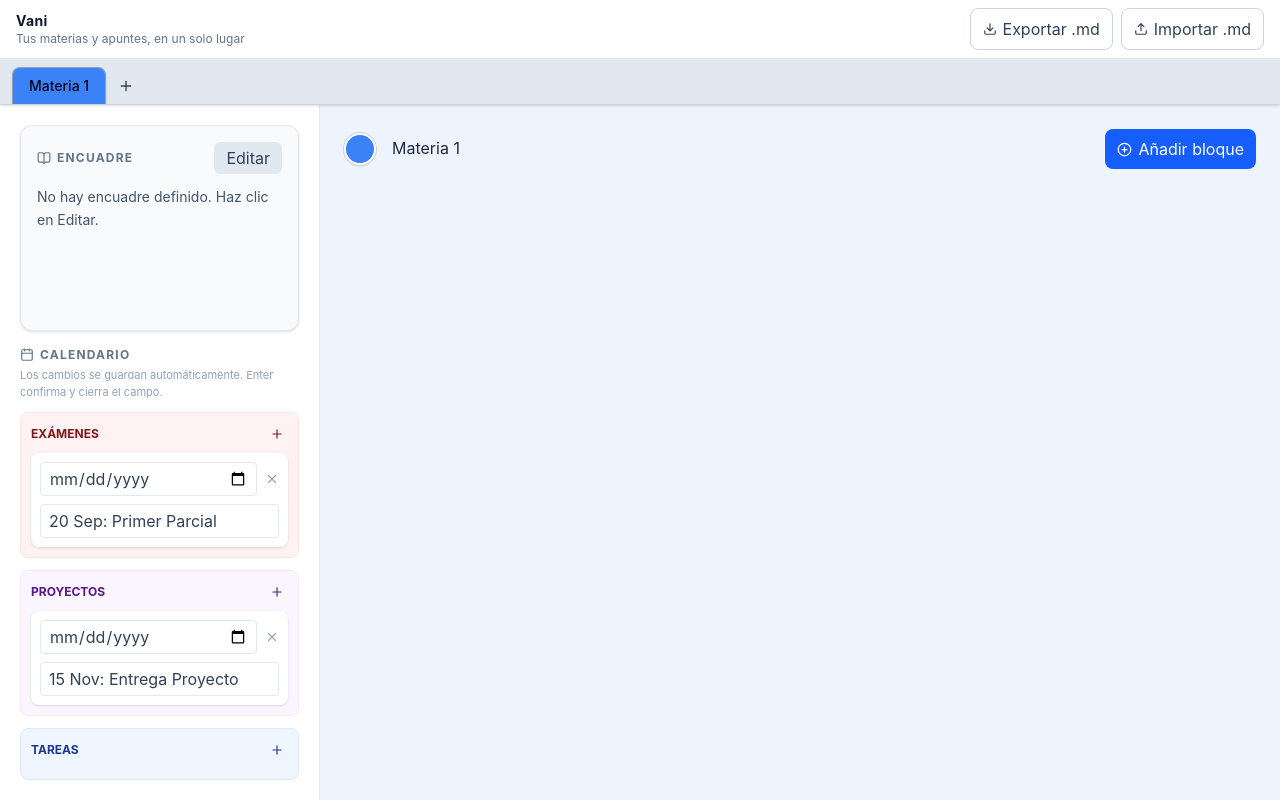
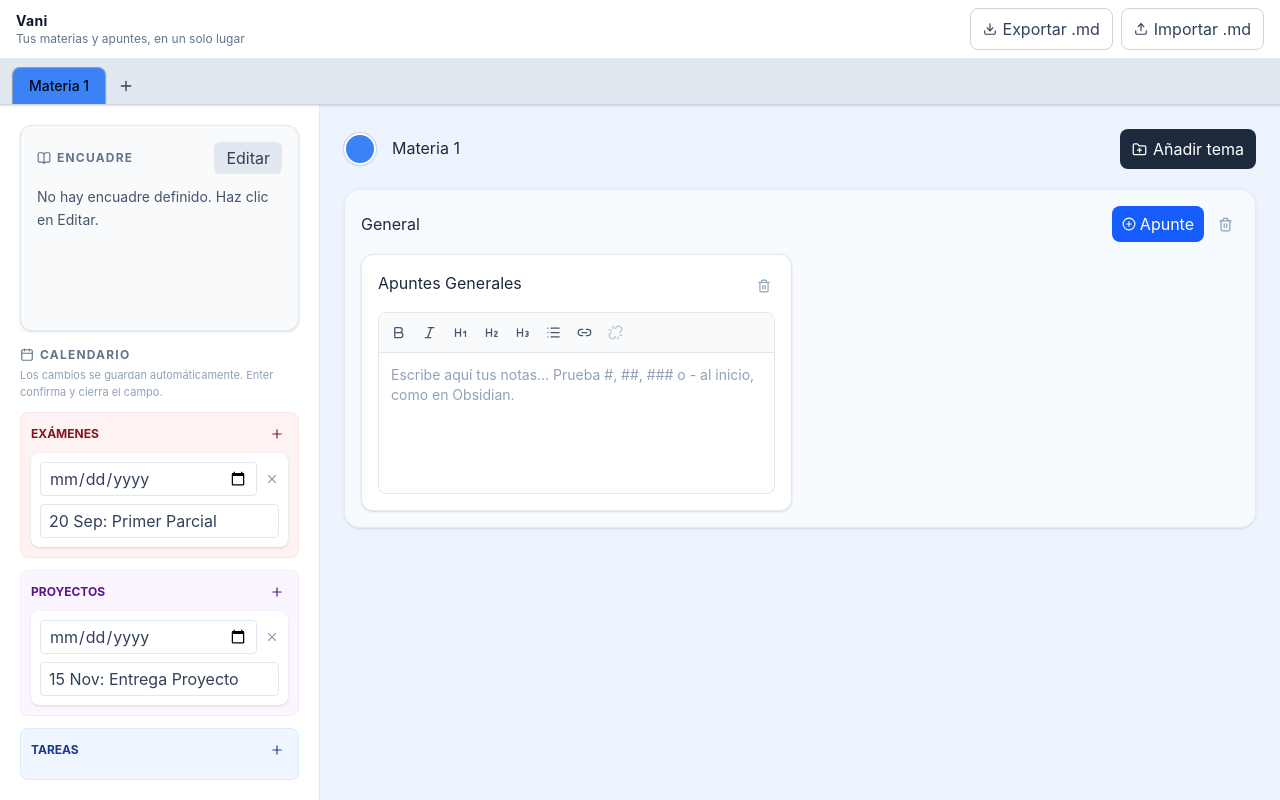
Before and after one commit to VVANEGZ/vani, a React (Vite) app in the folder vani/: page / in a window 1280 px wide. Built offline with nearby package versions, Linux system fonts and the light colour scheme.

Commit message:
feat: add topics and full CRUD for notes

```diff
--- a/vani/src/components/NotesGrid.jsx
+++ b/vani/src/components/NotesGrid.jsx
@@ -1,31 +1,57 @@
-import { PlusCircle } from "lucide-react";
+import { useState } from "react";
+import { FolderPlus, PlusCircle, Trash2 } from "lucide-react";
 import TipTapEditor from "./TipTapEditor";
+import ConfirmModal from "./ConfirmModal";
 
 export default function NotesGrid({ materia, onUpdate }) {
-  const addCard = () => {
-    const nueva = {
-      id: `card-${Date.now()}`,
-      titulo: "Nuevo Bloque de Notas",
-      contenido: "",
-    };
-    onUpdate("tarjetas", [...(materia.tarjetas || []), nueva]);
+  const [deleteTarget, setDeleteTarget] = useState(null);
+
+  const updateTopics = (updater) => onUpdate("temas", updater(materia.temas || []));
+
+  const addTopic = () => {
+    const nuevo = { id: `topic-${Date.now()}`, nombre: `Tema ${(materia.temas || []).length + 1}`, tarjetas: [] };
+    updateTopics((temas) => [...temas, nuevo]);
   };
 
-  const updateCard = (id, field, value) => {
-    onUpdate(
-      "tarjetas",
-      (materia.tarjetas || []).map((card) =>
-        card.id === id ? { ...card, [field]: value } : card,
-      ),
-    );
+  const updateTopic = (topicId, field, value) => {
+    updateTopics((temas) => temas.map((tema) => tema.id === topicId ? { ...tema, [field]: value } : tema));
+  };
+
+  const addCard = (topicId) => {
+    const nueva = { id: `card-${Date.now()}`, titulo: "Nuevo Bloque de Notas", contenido: "" };
+    updateTopics((temas) => temas.map((tema) =>
+      tema.id === topicId ? { ...tema, tarjetas: [...(tema.tarjetas || []), nueva] } : tema,
+    ));
+  };
+
+  const updateCard = (topicId, cardId, field, value) => {
+    updateTopics((temas) => temas.map((tema) =>
+      tema.id === topicId
+        ? { ...tema, tarjetas: (tema.tarjetas || []).map((card) => card.id === cardId ? { ...card, [field]: value } : card) }
+        : tema,
+    ));
+  };
+
+  const confirmDelete = () => {
+    if (!deleteTarget) return;
+    if (deleteTarget.type === "card") {
+      updateTopics((temas) => temas.map((tema) =>
+        tema.id === deleteTarget.topicId
+          ? { ...tema, tarjetas: (tema.tarjetas || []).filter((card) => card.id !== deleteTarget.id) }
+          : tema,
+      ));
+    } else {
+      updateTopics((temas) => temas.filter((tema) => tema.id !== deleteTarget.id));
+    }
+    setDeleteTarget(null);
   };
 
   return (
-    <section className="flex-1 min-w-0 p-4 sm:p-5 lg:p-6">
+    <section className="min-w-0 flex-1 p-4 sm:p-5 lg:p-6">
       <div className="mb-5 flex flex-col gap-3 sm:flex-row sm:items-center sm:justify-between">
         <div className="flex min-w-0 items-center gap-3">
           <label
-            className="relative h-8 w-8 shrink-0 cursor-pointer rounded-full border-2 border-white shadow-sm ring-1 ring-slate-300 transition hover:scale-105"
+            className="relative h-8 w-8 shrink-0 cursor-pointer rounded-full border-2 border-white shadow-sm ring-1 ring-slate-300 transition hover:scale-105 dark:border-slate-800 dark:ring-slate-600"
             style={{ backgroundColor: materia.color || "#3B82F6" }}
             title="Cambiar color de la materia"
           >
@@ -42,30 +68,76 @@ export default function NotesGrid({ materia, onUpdate }) {
             value={materia.nombre}
             onChange={(e) => onUpdate("nombre", e.target.value)}
             placeholder="Nombre de la materia..."
-            className="min-w-0 flex-1 border-b-2 border-transparent bg-transparent px-1 py-1 text-xl font-bold text-slate-800 outline-none hover:border-slate-300 focus:border-blue-500 sm:text-2xl"
+            className="min-w-0 flex-1 border-b-2 border-transparent bg-transparent px-1 py-1 text-xl font-bold text-slate-800 outline-none hover:border-slate-300 focus:border-blue-500 dark:text-slate-100 dark:hover:border-slate-600 sm:text-2xl"
           />
         </div>
-        <button onClick={addCard} className="inline-flex items-center justify-center gap-1.5 rounded-lg bg-blue-600 px-3 py-2 text-sm font-semibold text-white hover:bg-blue-700">
-          <PlusCircle size={15} /> Añadir bloque
+        <button onClick={addTopic} className="inline-flex items-center justify-center gap-1.5 rounded-lg bg-slate-800 px-3 py-2 text-sm font-semibold text-white hover:bg-slate-900 dark:bg-slate-200 dark:text-slate-900 dark:hover:bg-white">
+          <FolderPlus size={15} /> Añadir tema
         </button>
       </div>
 
+      <div className="space-y-5">
+        {(materia.temas || []).map((tema) => (
+          <section key={tema.id} className="rounded-2xl border border-slate-200/80 bg-white/55 p-3 shadow-sm backdrop-blur-sm dark:border-slate-700 dark:bg-slate-900/55 sm:p-4">
+            <div className="mb-3 flex flex-wrap items-center gap-2">
+              <input
+                value={tema.nombre}
+                onChange={(e) => updateTopic(tema.id, "nombre", e.target.value)}
+                className="min-w-0 flex-1 break-words bg-transparent text-base font-bold text-slate-800 outline-none dark:text-slate-100"
+                aria-label="Nombre del tema"
+              />
+              <button onClick={() => addCard(tema.id)} className="inline-flex items-center gap-1 rounded-lg bg-blue-600 px-2.5 py-1.5 text-xs font-semibold text-white hover:bg-blue-700">
+                <PlusCircle size={14} /> Apunte
+              </button>
+              <button
+                onClick={() => setDeleteTarget({ type: "topic", id: tema.id, name: tema.nombre })}
+                className="rounded-lg p-1.5 text-slate-400 hover:bg-red-50 hover:text-red-600 dark:hover:bg-red-950/40"
+                aria-label={`Eliminar tema ${tema.nombre}`}
+              >
+                <Trash2 size={15} />
+              </button>
+            </div>
+
+            {(tema.tarjetas || []).length === 0 ? (
+              <p className="rounded-xl border border-dashed border-slate-300 p-5 text-center text-sm text-slate-400 dark:border-slate-700">Este tema todavía no tiene apuntes.</p>
+            ) : (
               <div className="grid grid-cols-1 gap-4 md:grid-cols-2 2xl:grid-cols-3">
-        {(materia.tarjetas || []).map((tarjeta) => (
-          <article key={tarjeta.id} className="min-w-0 rounded-xl border border-slate-200 bg-white p-4 shadow-sm">
+                {(tema.tarjetas || []).map((tarjeta) => (
+                  <article key={tarjeta.id} className="min-w-0 rounded-xl border border-slate-200 bg-white p-4 shadow-sm dark:border-slate-700 dark:bg-slate-900">
+                    <div className="mb-3 flex items-center gap-2">
                       <input
                         type="text"
                         value={tarjeta.titulo}
-              onChange={(e) => updateCard(tarjeta.id, "titulo", e.target.value)}
-              className="mb-3 w-full border-b border-transparent pb-1 font-semibold text-slate-800 outline-none focus:border-slate-300"
+                        onChange={(e) => updateCard(tema.id, tarjeta.id, "titulo", e.target.value)}
+                        className="min-w-0 flex-1 border-b border-transparent bg-transparent pb-1 font-semibold text-slate-800 outline-none focus:border-slate-300 dark:text-slate-100 dark:focus:border-slate-600"
                       />
+                      <button
+                        onClick={() => setDeleteTarget({ type: "card", id: tarjeta.id, topicId: tema.id, name: tarjeta.titulo })}
+                        className="rounded p-1 text-slate-400 hover:bg-red-50 hover:text-red-600 dark:hover:bg-red-950/40"
+                        aria-label={`Eliminar apunte ${tarjeta.titulo}`}
+                      >
+                        <Trash2 size={14} />
+                      </button>
+                    </div>
                     <TipTapEditor
                       content={tarjeta.contenido}
-              onUpdate={(html) => updateCard(tarjeta.id, "contenido", html)}
+                      onUpdate={(html) => updateCard(tema.id, tarjeta.id, "contenido", html)}
                     />
                   </article>
                 ))}
               </div>
+            )}
+          </section>
+        ))}
+      </div>
+
+      <ConfirmModal
+        open={Boolean(deleteTarget)}
+        title={deleteTarget?.type === "topic" ? `¿Eliminar el tema “${deleteTarget?.name}”?` : `¿Eliminar el apunte “${deleteTarget?.name}”?`}
+        description={deleteTarget?.type === "topic" ? "También se eliminarán todos los apuntes que estén dentro de este tema." : "Se eliminará el contenido de este bloque de apuntes."}
+        onCancel={() => setDeleteTarget(null)}
+        onConfirm={confirmDelete}
+      />
     </section>
   );
 }
```
Lines whose indentation alone changed are shown as unchanged.
